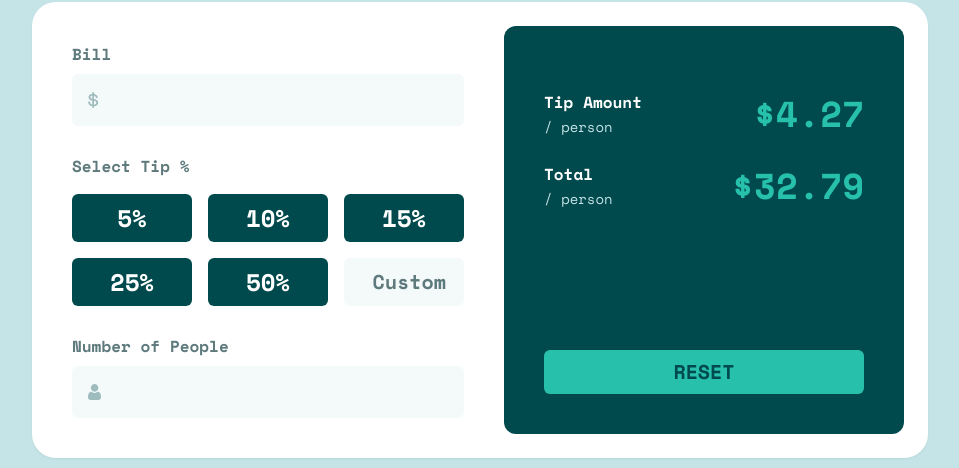
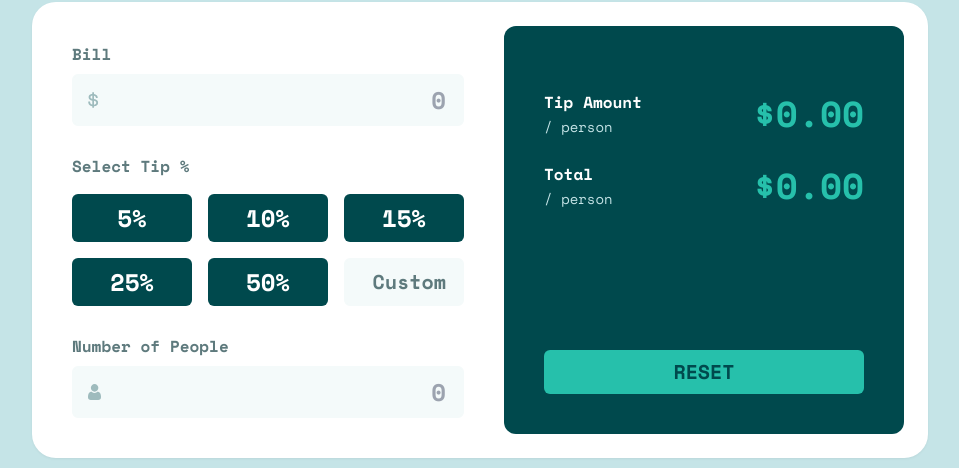
Before and after one commit to tOnski86/react-tip-calculator, a React (Vite) app: page / in a window 1280 px wide. Shown: the part 197-665 px from the top of the page, without its empty margins (160-1119 px from the left). Built offline with nearby package versions, Linux system fonts and the light colour scheme.

Commit message:
Implement initial logic

```diff
--- a/index.html
+++ b/index.html
@@ -12,7 +12,9 @@
     <meta name="viewport" content="width=device-width, initial-scale=1.0" />
     <title>Tip Calculator</title>
   </head>
-  <body class="font-spaceMono bg-cyan-200 md:h-screen md:flex md:justify-center md:-mt-12 md:items-center">
+  <body
+    class="font-spaceMono bg-cyan-200 md:h-screen md:flex md:justify-center md:-mt-12 md:items-center selection:bg-cyan-400 selection:text-cyan-200"
+  >
     <div id="root"></div>
     <script type="module" src="/src/main.jsx"></script>
   </body>
--- a/src/App.jsx
+++ b/src/App.jsx
@@ -1,17 +1,20 @@
+import { useState } from 'react';
 import Form from './components/Form';
 import Header from './components/Header';
 import Summary from './components/Summary';
 
 function App() {
+  const [bill, setBill] = useState({});
+
   return (
-    <div className=''>
+    <>
       <Header />
 
       <div className='grid md:grid-cols-2 md:max-w-4xl drop-shadow-sm'>
-        <Form />
-        <Summary />
+        <Form handleBill={setBill} />
+        <Summary bill={bill} />
       </div>
-    </div>
+    </>
   );
 }
 
--- a/src/components/Form.jsx
+++ b/src/components/Form.jsx
@@ -1,7 +1,43 @@
+/* eslint-disable react/prop-types */
+import { useEffect, useState } from 'react';
 import iconDollar from '/icon-dollar.svg';
 import iconPerson from '/icon-person.svg';
 
-function Form() {
+const MAX_BILL = 1000000;
+const MAX_PEOPLE = 1000000;
+
+function Form({ handleBill }) {
+  const [bill, setBill] = useState('');
+  const [people, setPeople] = useState('');
+  const [tip, setTip] = useState('');
+  const [customTip, setCustomTip] = useState('');
+
+  function validateBill(e) {
+    const userInput = Number(e.target.value);
+    if (userInput > MAX_BILL) return;
+
+    setBill(userInput);
+  }
+
+  function validatePeople(e) {
+    const userInput = Number(e.target.value);
+    if (userInput > MAX_PEOPLE) return;
+
+    setPeople(userInput);
+  }
+
+  useEffect(() => {
+    if (!bill || !people || !tip) return;
+
+    function calculateBill() {
+      const tipPerPerson = ((bill * tip) / people).toFixed(2);
+      const totalPerPerson = ((bill * tip + bill) / people).toFixed(2);
+
+      handleBill({ tipPerPerson, totalPerPerson });
+    }
+    calculateBill();
+  }, [handleBill, bill, people, tip]);
+
   return (
     <div className='bg-white p-8 md:pt-10 md:pl-10 md:pb-10 md:pr-4 rounded-t-3xl md:rounded-tl-3xl md:rounded-bl-3xl md:rounded-tr-none'>
       <form action='#' className='grid grid-col-1 gap-y-7'>
@@ -12,8 +48,11 @@ function Form() {
           </label>
           <div className='relative overflow-hidden grid grid-cols-1'>
             <input
-              type='text'
-              className='bg-cyan-100 py-2 pl-10 pr-4 rounded-md text-right text-cyan-600 text-2xl font-bold focus:outline-none focus:border-2 focus:border-cyan-500 border-2 border-cyan-100 transition-colors selection:bg-cyan-400 selection:text-cyan-200 hover:cursor-pointer '
+              value={bill}
+              onChange={e => validateBill(e)}
+              type='number'
+              placeholder='0'
+              className='bg-cyan-100 py-2 pl-10 pr-4 rounded-md text-right text-cyan-600 text-2xl font-bold focus:outline-none focus:border-2 focus:border-cyan-500 border-2 border-cyan-100 transition-colors hover:cursor-pointer [appearance:textfield] [&::-webkit-outer-spin-button]:appearance-none [&::-webkit-inner-spin-button]:appearance-none'
             />
             <img
               src={iconDollar}
@@ -29,25 +68,67 @@ function Form() {
           </label>
 
           <div className='grid grid-cols-2 grid-rows-2 gap-4 sm:grid-cols-3'>
-            <button className='bg-cyan-600 px-4 py-2 text-2xl font-semibold text-white rounded-md active:text-cyan-600 active:bg-cyan-500 transition-colors hover:bg-powder hover:text-cyan-600'>
+            <button
+              className={` px-4 py-2 text-2xl font-semibold  rounded-md  transition-colors hover:bg-powder hover:text-cyan-600 ${
+                tip === 0.05
+                  ? 'text-cyan-600 bg-cyan-500'
+                  : 'text-white bg-cyan-600'
+              }`}
+              value={0.05}
+              onClick={e => setTip(Number(e.target.value))}
+            >
               5%
             </button>
-            <button className='bg-cyan-600 px-4 py-2 text-2xl font-semibold text-white rounded-md active:text-cyan-600 active:bg-cyan-500 transition-colors hover:bg-powder hover:text-cyan-600'>
+            <button
+              className={` px-4 py-2 text-2xl font-semibold  rounded-md  transition-colors hover:bg-powder hover:text-cyan-600 ${
+                tip === 0.1
+                  ? 'text-cyan-600 bg-cyan-500'
+                  : 'text-white bg-cyan-600'
+              }`}
+              value={0.1}
+              onClick={e => setTip(Number(e.target.value))}
+            >
               10%
             </button>
-            <button className='bg-cyan-600 px-4 py-2 text-2xl font-semibold text-white rounded-md active:text-cyan-600 active:bg-cyan-500 transition-colors hover:bg-powder hover:text-cyan-600'>
+            <button
+              className={` px-4 py-2 text-2xl font-semibold  rounded-md  transition-colors hover:bg-powder hover:text-cyan-600 ${
+                tip === 0.15
+                  ? 'text-cyan-600 bg-cyan-500'
+                  : 'text-white bg-cyan-600'
+              }`}
+              value={0.15}
+              onClick={e => setTip(Number(e.target.value))}
+            >
               15%
             </button>
-            <button className='bg-cyan-600 px-4 py-2 text-2xl font-semibold text-white rounded-md active:text-cyan-600 active:bg-cyan-500 transition-colors hover:bg-powder hover:text-cyan-600'>
+            <button
+              className={` px-4 py-2 text-2xl font-semibold  rounded-md  transition-colors hover:bg-powder hover:text-cyan-600 ${
+                tip === 0.25
+                  ? 'text-cyan-600 bg-cyan-500'
+                  : 'text-white bg-cyan-600'
+              }`}
+              value={0.25}
+              onClick={e => setTip(Number(e.target.value))}
+            >
               25%
             </button>
-            <button className='bg-cyan-600 px-4 py-2 text-2xl font-semibold text-white rounded-md active:text-cyan-600 active:bg-cyan-500 transition-colors hover:bg-powder hover:text-cyan-600'>
+            <button
+              className={` px-4 py-2 text-2xl font-semibold  rounded-md  transition-colors hover:bg-powder hover:text-cyan-600 ${
+                tip === 0.5
+                  ? 'text-cyan-600 bg-cyan-500'
+                  : 'text-white bg-cyan-600'
+              }`}
+              value={0.5}
+              onClick={e => setTip(Number(e.target.value))}
+            >
               50%
             </button>
             <input
               type='text'
               placeholder='Custom'
-              className='bg-cyan-100 py-2 px-4 rounded-md text-right text-cyan-600 text-xl font-bold focus:outline-none focus:border-2 focus:border-cyan-500 border-2 border-cyan-100 transition-colors selection:bg-cyan-400 selection:text-cyan-200 hover:cursor-pointer placeholder:text-cyan-400'
+              className='bg-cyan-100 py-2 px-4 rounded-md text-right text-cyan-600 text-xl font-bold focus:outline-none focus:border-2 focus:border-cyan-500 border-2 border-cyan-100 transition-colors hover:cursor-pointer placeholder:text-cyan-400'
+              value={customTip}
+              onChange={e => setCustomTip(Number(e.target.value))}
             />
           </div>
         </div>
@@ -59,8 +140,11 @@ function Form() {
           </label>
           <div className='relative overflow-hidden grid grid-cols-1'>
             <input
+              value={people}
+              onChange={e => validatePeople(e)}
               type='text'
-              className='bg-cyan-100 py-2 pl-10 pr-4 rounded-md text-right text-cyan-600 text-2xl font-bold focus:outline-none focus:border-2 focus:border-red border-2 border-cyan-100 transition-colors selection:bg-cyan-400 selection:text-cyan-200 hover:cursor-pointer'
+              placeholder='0'
+              className='bg-cyan-100 py-2 pl-10 pr-4 rounded-md text-right text-cyan-600 text-2xl font-bold focus:outline-none focus:border-2 focus:border-red border-2 border-cyan-100 transition-colors hover:cursor-pointer'
             />
             <img
               src={iconPerson}
--- a/src/components/Summary.jsx
+++ b/src/components/Summary.jsx
@@ -1,4 +1,15 @@
-function Summary() {
+import { useEffect, useState } from 'react';
+
+/* eslint-disable react/prop-types */
+function Summary({ bill }) {
+  const [animate, setAnimate] = useState(false);
+
+  const { tipPerPerson, totalPerPerson } = bill;
+
+  useEffect(() => {
+    setAnimate(true);
+  }, [tipPerPerson, totalPerPerson]);
+
   return (
     <div className='px-6 pb-8 md:py-6 bg-white md:rounded-tr-3xl md:rounded-br-3xl'>
       <div className='px-6 md:px-10 md:pb-10 pb-6 pt-10 md:pt-16 bg-cyan-600 rounded-xl h-full'>
@@ -13,8 +24,13 @@ function Summary() {
                 </span>
               </div>
               <div className='col-span-1 justify-items-end'>
-                <p className='text-3xl md:text-4xl font-semibold text-cyan-500'>
-                  $4.27
+                <p
+                  onAnimationEnd={() => setAnimate(false)}
+                  className={`text-3xl md:text-4xl font-semibold text-cyan-500 ${
+                    animate ? 'animate-slideLeft' : ''
+                  }`}
+                >
+                  {tipPerPerson ? `$${tipPerPerson}` : '$0.00'}
                 </p>
               </div>
             </div>
@@ -28,8 +44,13 @@ function Summary() {
                 </span>
               </div>
               <div className='col-span-1 justify-items-end'>
-                <p className='text-3xl md:text-4xl  font-semibold text-cyan-500'>
-                  $32.79
+                <p
+                  onAnimationEnd={() => setAnimate(false)}
+                  className={`text-3xl md:text-4xl font-semibold text-cyan-500 ${
+                    animate ? 'animate-slideLeft' : ''
+                  }`}
+                >
+                  {totalPerPerson ? `$${totalPerPerson}` : '$0.00'}
                 </p>
               </div>
             </div>
--- a/tailwind.config.js
+++ b/tailwind.config.js
@@ -2,7 +2,18 @@
 export default {
   content: ['./index.html', './src/**/*.{js,ts,jsx,tsx}'],
   theme: {
-    extend: {},
+    extend: {
+      keyframes: {
+        slideLeft: {
+          '0%': { transform: 'translateX(20px)', opacity: '0%' },
+          '80%': { transform: 'translateX(-5px)' },
+          '100%': { transform: 'translateX(0)', opacity: '100%' },
+        },
+      },
+      animation: {
+        slideLeft: 'slideLeft .5s ease-in-out',
+      },
+    },
     colors: {
       white: 'hsl(0, 0%, 100%)',
       cyan: {
```
